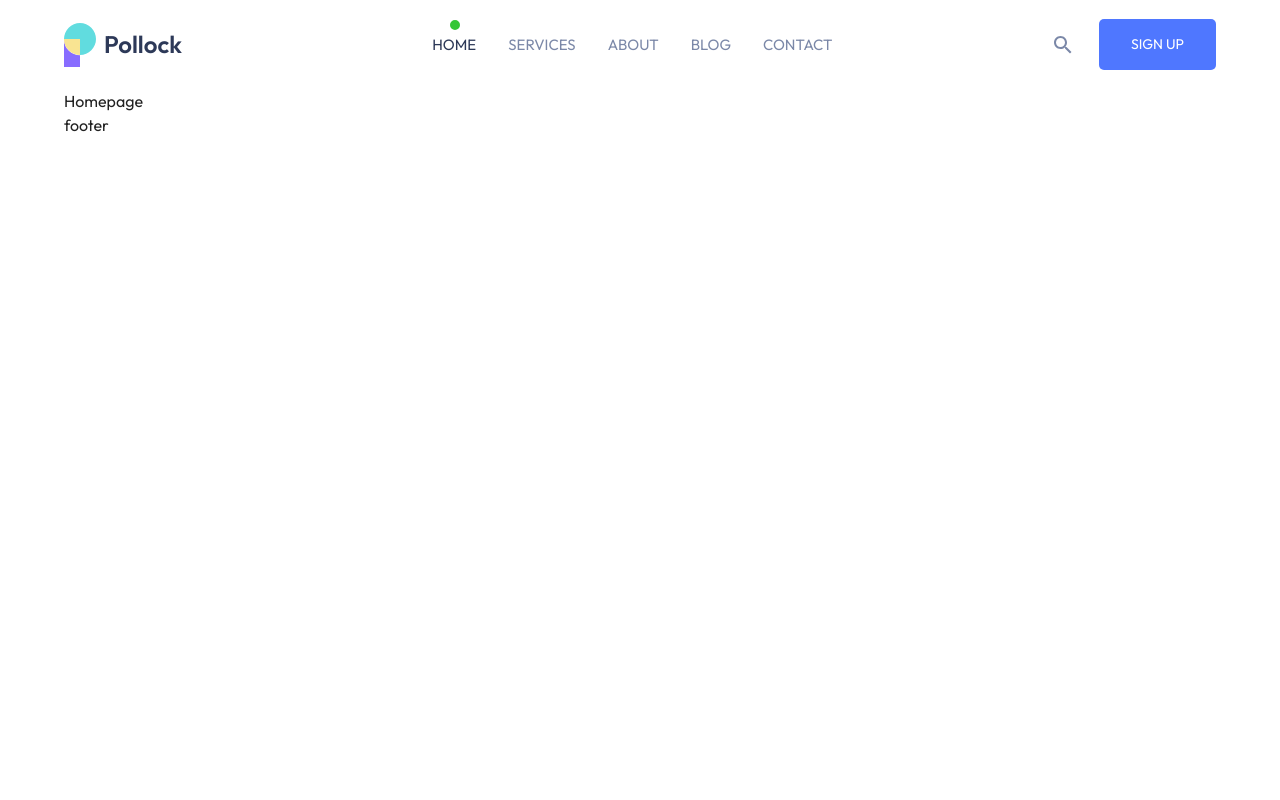
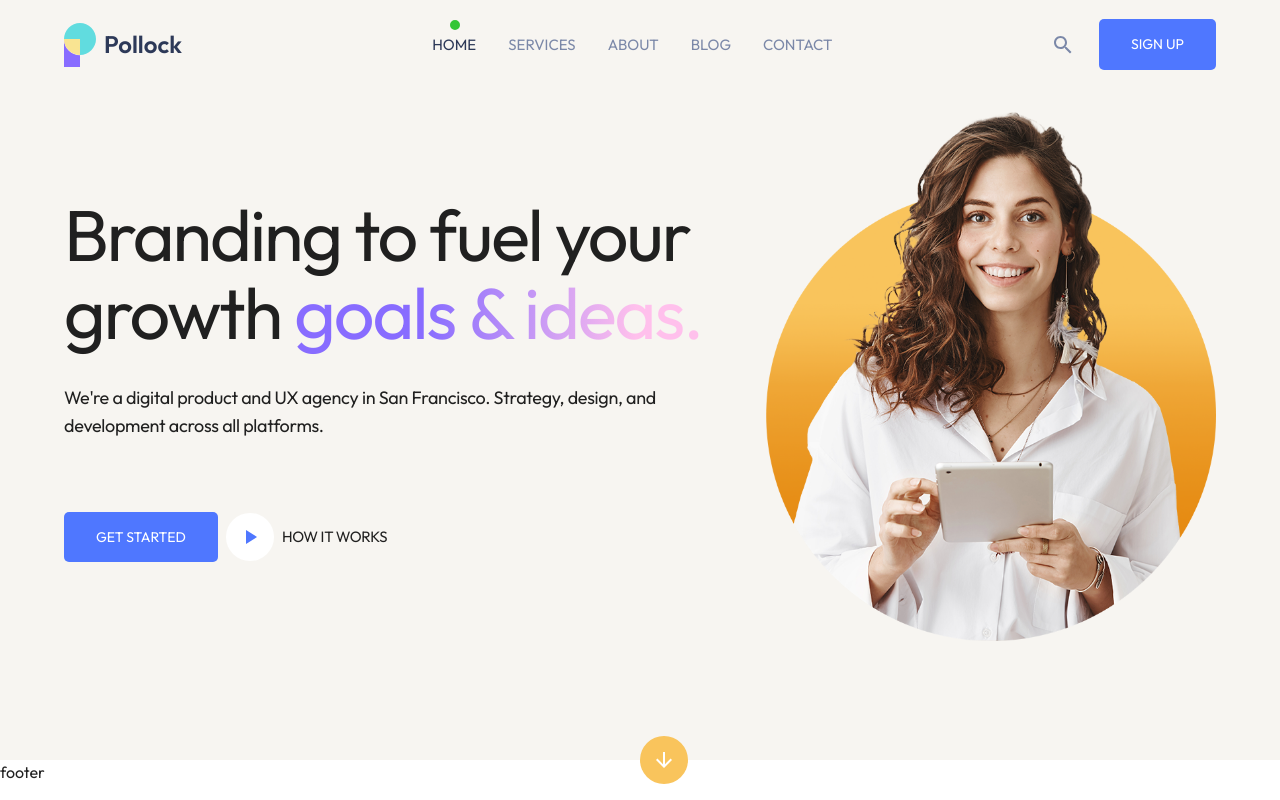
Before and after one commit to quochientn/pollock-agency, a React (Vite) app: page / in a window 1280 px wide. Built offline with nearby package versions, Linux system fonts and the light colour scheme.

Commit message:
update header and add hero section

```diff
--- a/src/main.jsx
+++ b/src/main.jsx
@@ -10,33 +10,39 @@ const theme = createTheme({
     fontFamily: '"Outfit", "Roboto Mono", monospace, sans-serif',
     display1: {
       fontSize: "4.5rem",
-      fontWeight: 700,
+      fontWeight: 500,
       lineHeight: 1.083,
+      letterSpacing: "-2px",
     },
     display2: {
       fontSize: "4rem",
       fontWeight: 500,
       lineHeight: 1.125,
+      letterSpacing: "-2px",
     },
     display3: {
       fontSize: "3rem",
       fontWeight: 500,
       lineHeight: 1.167,
+      letterSpacing: "-2px",
     },
     headline1: {
       fontSize: "2.625rem",
       fontWeight: 500,
       lineHeight: 1.19,
+      letterSpacing: "-0.84px",
     },
     headline2: {
       fontSize: "2.25rem",
       fontWeight: 500,
       lineHeight: 1.278,
+      letterSpacing: "-1px",
     },
     paragraph1: {
       fontSize: "1.125rem",
       fontWeight: 400,
       lineHeight: 1.556,
+      letterSpacing: "-0.3px",
     },
     paragraph2: {
       fontSize: "1rem",
@@ -48,13 +54,14 @@ const theme = createTheme({
       fontWeight: 500,
       lineHeight: 1.6,
       textTransform: "uppercase",
+      letterSpacing: "-0.3px",
     },
   },
 
   palette: {
     pollockAction: {
-      actionBlue: "var(--color-action-blue)",
-      actionPink: "var(--color-action-pink)",
+      blue: "var(--color-action-blue)",
+      pink: "var(--color-action-pink)",
     },
     pollockText: {
       heading: "var(--color-text-heading)",
--- a/src/pages/Homepage.jsx
+++ b/src/pages/Homepage.jsx
@@ -1,5 +1,11 @@
+import Hero from "../ui/Hero";
+
 function Homepage() {
-  return <div>Homepage</div>;
+  return (
+    <>
+      <Hero />
+    </>
+  );
 }
 
 export default Homepage;
--- a/src/ui/AppLayout.jsx
+++ b/src/ui/AppLayout.jsx
@@ -5,7 +5,7 @@ import Header from "./Header";
 
 function AppLayout() {
   return (
-    <Container maxWidth="lg">
+    <>
       <Header />
 
       <main>
@@ -13,7 +13,7 @@ function AppLayout() {
       </main>
 
       <div>footer</div>
-    </Container>
+    </>
   );
 }
 
--- a/src/ui/Header.jsx
+++ b/src/ui/Header.jsx
@@ -1,4 +1,4 @@
-import { Box } from "@mui/material";
+import { Box, Container } from "@mui/material";
 
 import Logo from "./Logo";
 import NavMenu from "./NavMenu";
@@ -6,17 +6,24 @@ import HeaderButtons from "./HeaderButtons";
 
 function Header() {
   return (
+    // <Box>
+    <Container maxWidth="lg">
       <Box
         component="header"
+        py={2}
         display="flex"
         alignItems="center"
         justifyContent="space-between"
-      my={2}
+        position="absolute"
+        zIndex={1}
+        width="1152px"
       >
         <Logo />
         <NavMenu />
         <HeaderButtons />
       </Box>
+    </Container>
+    // </Box>
   );
 }
 
--- a/src/ui/HeaderButtons.jsx
+++ b/src/ui/HeaderButtons.jsx
@@ -1,7 +1,5 @@
-import { Box, IconButton } from "@mui/material";
+import { Box, Button, IconButton } from "@mui/material";
 import SearchIcon from "@mui/icons-material/Search";
-
-import StyledButton from "./StyledButton";
 
 function HeaderButtons() {
   return (
@@ -9,7 +7,7 @@ function HeaderButtons() {
       <IconButton size="medium">
         <SearchIcon sx={{ color: "pollockText.text", fontSize: "1.5rem" }} />
       </IconButton>
-      <StyledButton>Sign up</StyledButton>
+      <Button variant="buttonBig">Sign up</Button>
     </Box>
   );
 }
--- /dev/null
+++ b/src/ui/Hero.jsx
@@ -0,0 +1,101 @@
+import {
+  Box,
+  Button,
+  Container,
+  IconButton,
+  Stack,
+  Typography,
+} from "@mui/material";
+import styled from "@emotion/styled";
+import { ArrowDownward, PlayArrow } from "@mui/icons-material";
+
+const HERO_ASPECT_RATIO = 485 / 570;
+
+const StyledImg = styled.img`
+  width: 450px;
+  height: ${450 / HERO_ASPECT_RATIO}px;
+`;
+
+const StyledGradientText = styled.span`
+  background: linear-gradient(
+    92deg,
+    var(--color-action-purple) 32.21%,
+    var(--color-action-pink) 83.79%
+  );
+  background-clip: text;
+  -webkit-background-clip: text;
+  -webkit-text-fill-color: transparent;
+`;
+
+function Hero() {
+  return (
+    <Box
+      component="section"
+      py={6}
+      sx={{
+        backgroundColor: "pollockBackground.lightAlt",
+        height: "95vh",
+        position: "relative",
+      }}
+    >
+      <Container maxWidth="lg">
+        <Box display="flex" gap={6} py={8}>
+          <Stack justifyContent="center" spacing={4}>
+            <Typography variant="display1">
+              Branding to fuel your growth{" "}
+              <StyledGradientText>goals & ideas.</StyledGradientText>
+            </Typography>
+
+            <Typography variant="paragraph1">
+              We're a digital product and UX agency in San Francisco. Strategy,
+              design, and development across all platforms.
+            </Typography>
+
+            <Box display="flex" alignItems="center" gap={1} pt={5}>
+              <Button variant="buttonBig">Get started</Button>
+              <IconButton
+                size="large"
+                sx={{
+                  color: "pollockAction.blue",
+                  backgroundColor: "pollockBackground.white",
+                }}
+              >
+                <PlayArrow
+                  sx={{
+                    width: "1.5rem",
+                    height: "1.5rem",
+                    fontSize: "1.5rem",
+                  }}
+                />
+              </IconButton>
+              <Typography variant="link">How it works</Typography>
+            </Box>
+          </Stack>
+
+          <Box>
+            <StyledImg src="/hero.png" alt="hero" />
+          </Box>
+        </Box>
+      </Container>
+
+      <IconButton
+        size="large"
+        sx={{
+          color: "pollockText.textWhite",
+          position: "absolute",
+          top: "100%",
+          left: "50%",
+          transform: "translateY(-50%)",
+          backgroundColor: "#F9C45C",
+          "&.hover": {
+            backgroundColor: "var(--color-action-orange)",
+          },
+        }}
+      >
+        <ArrowDownward />
+      </IconButton>
+    </Box>
+  );
+}
+
+export default Hero;
--- a/src/ui/NavMenu.jsx
+++ b/src/ui/NavMenu.jsx
@@ -15,6 +15,8 @@ const StyledListMenu = styled.ul`
   display: flex;
   align-items: center;
   gap: 2rem;
+  flex-grow: 0;
+  flex-shrink: 1;
 `;
 
 const StyledNavLink = styled(NavLink)`
@@ -47,7 +49,7 @@ const StyledNavLink = styled(NavLink)`
 
 function NavMenu() {
   return (
-    <Box component="nav">
+    <Box component="nav" flexGrow={0}>
       <StyledListMenu>
         {pages.map((page) => (
           <li key={page.name}>
```
Lines whose indentation alone changed are shown as unchanged.
